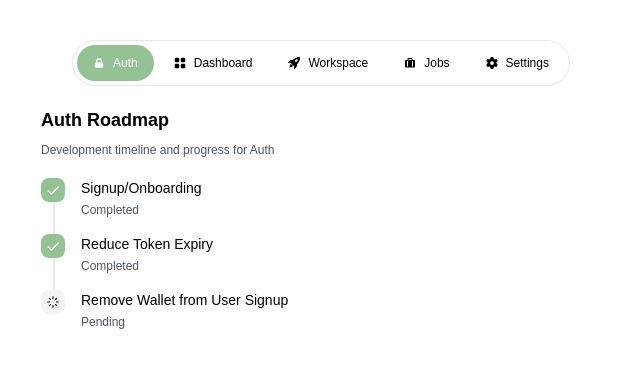
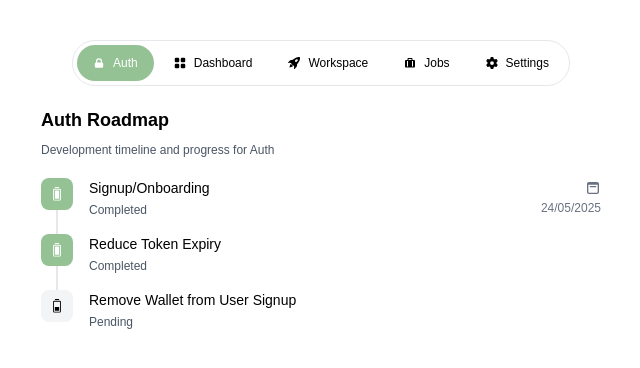
Before and after one commit to OxBryte/payroll-landing-page, a React (Vite) app: page /roadmap#auth in a window 1280 px wide. Shown: the top 368 px of the page, without its empty margins (319-959 px from the left). Built offline with nearby package versions, Linux system fonts and the light colour scheme.

Commit message:
feat: Add moment.js dependency and update roadmap data with new statuses and date formats

```diff
--- a/package.json
+++ b/package.json
@@ -16,6 +16,7 @@
     "@vercel/analytics": "^1.5.0",
     "framer-motion": "^12.23.0",
     "lucide-react": "^0.523.0",
+    "moment": "^2.30.1",
     "react": "^19.1.0",
     "react-dom": "^19.1.0",
     "react-icons": "^5.5.0",
--- a/src/components/data/roadmapData.js
+++ b/src/components/data/roadmapData.js
@@ -5,7 +5,7 @@ export const roadmapData = {
       id: 1,
       task: "Signup/Onboarding",
       status: "completed",
-      date: "",
+      date: "24/05/2025",
     },
     {
       id: 2,
@@ -114,37 +114,37 @@ export const roadmapData = {
     {
       id: 1,
       task: "Subscription Plan Management",
-      status: "pending",
+      status: "completed",
       date: "",
     },
     {
       id: 2,
       task: "Free Trial Period (1 month)",
-      status: "pending",
+      status: "upcoming",
       date: "",
     },
     {
       id: 3,
       task: "6-Month Plan ($170)",
-      status: "pending",
+      status: "upcoming",
       date: "",
     },
     {
       id: 4,
       task: "1-Year Plan ($320)",
-      status: "pending",
+      status: "upcoming",
       date: "",
     },
     {
       id: 5,
       task: "Monthly Salary Configuration",
-      status: "pending",
+      status: "upcoming",
       date: "",
     },
     {
       id: 6,
       task: "Employment Term Settings",
-      status: "pending",
+      status: "upcoming",
       date: "",
     },
   ],
--- a/src/pages/Roadmap.jsx
+++ b/src/pages/Roadmap.jsx
@@ -6,9 +6,16 @@ import { Link, useLocation, useNavigate } from "react-router-dom";
 import { FaGear } from "react-icons/fa6";
 import { HiLockClosed } from "react-icons/hi";
 import { roadmapData } from "../components/data/roadmapData";
-import { PiCheckBold } from "react-icons/pi";
+import {
+  PiBatteryChargingVerticalFill,
+  PiBatteryVerticalEmpty,
+  PiBatteryVerticalFullFill,
+  PiBatteryVerticalMediumFill,
+  PiCheckBold,
+} from "react-icons/pi";
 import { RiLoader2Line } from "react-icons/ri";
 import { GrStatusCriticalSmall } from "react-icons/gr";
+import { CgCalendar } from "react-icons/cg";
 
 export default function Roadmap() {
   const location = useLocation();
@@ -74,11 +81,11 @@ export default function Roadmap() {
   const getStatusIcon = (status) => {
     switch (status) {
       case "completed":
-        return <PiCheckBold size={14} />;
+        return <PiBatteryVerticalFullFill size={14} />;
       case "pending":
-        return <RiLoader2Line size={14} />;
+        return <PiBatteryVerticalMediumFill size={14} />;
       case "upcoming":
-        return <GrStatusCriticalSmall size={14} />;
+        return <PiBatteryVerticalEmpty size={14} />;
       default:
         return "bg-gray-300";
     }
@@ -151,14 +158,14 @@ export default function Roadmap() {
               <div key={item.id} className="relative">
                 {/* Timeline connector */}
                 {index < currentRoadmapItems.length - 1 && (
-                  <div className="absolute left-[12px] top-[10px] w-[2px] bg-gray-200 -z-1 h-[calc(100%+32px-8px)]"></div>
+                  <div className="absolute left-[15px] top-[10px] w-[2px] bg-gray-200 -z-1 h-[calc(100%+32px-8px)]"></div>
                 )}
 
                 {/* Roadmap item */}
                 <div className="flex items-start gap-4">
                   {/* Status indicator */}
                   <div
-                    className={`w-6 h-6 p-1 rounded-lg flex items-center justify-center shrink-0 ${getStatusColor(
+                    className={`w-8 h-8 p-1 rounded-lg flex items-center justify-center shrink-0 ${getStatusColor(
                       item.status
                     )}`}
                   >
@@ -166,16 +173,23 @@ export default function Roadmap() {
                   </div>
 
                   {/* Roadmap content */}
-                  <div className="flex-1">
+                  <div className="w-full flex flex-col gap-1">
                     <div className="flex justify-between items-center">
-                      <h3 className="text-sm font-medium">{item.task}</h3>
-                      <span className="text-xs font-light text-gray-500">
-                        {item.date}
-                      </span>
+                      <div className="space-y-1">
+                        <h3 className="text-sm font-medium">{item.task}</h3>
+                        <p className="text-xs font-light text-gray-600">
+                          {formatStatus(item.status)}
+                        </p>
+                      </div>
+                      {item.date && (
+                        <div className="flex flex-col items-end gap-1 text-gray-500">
+                          <CgCalendar />
+                          <span className="text-xs font-light">
+                            {item.date}
+                          </span>
+                        </div>
+                      )}
                     </div>
-                    <p className="text-xs font-light text-gray-600 mt-1">
-                      {formatStatus(item.status)}
-                    </p>
                   </div>
                 </div>
               </div>
```
Also changed, not shown: 1 other file (tests, documents, lock files or other folders).
